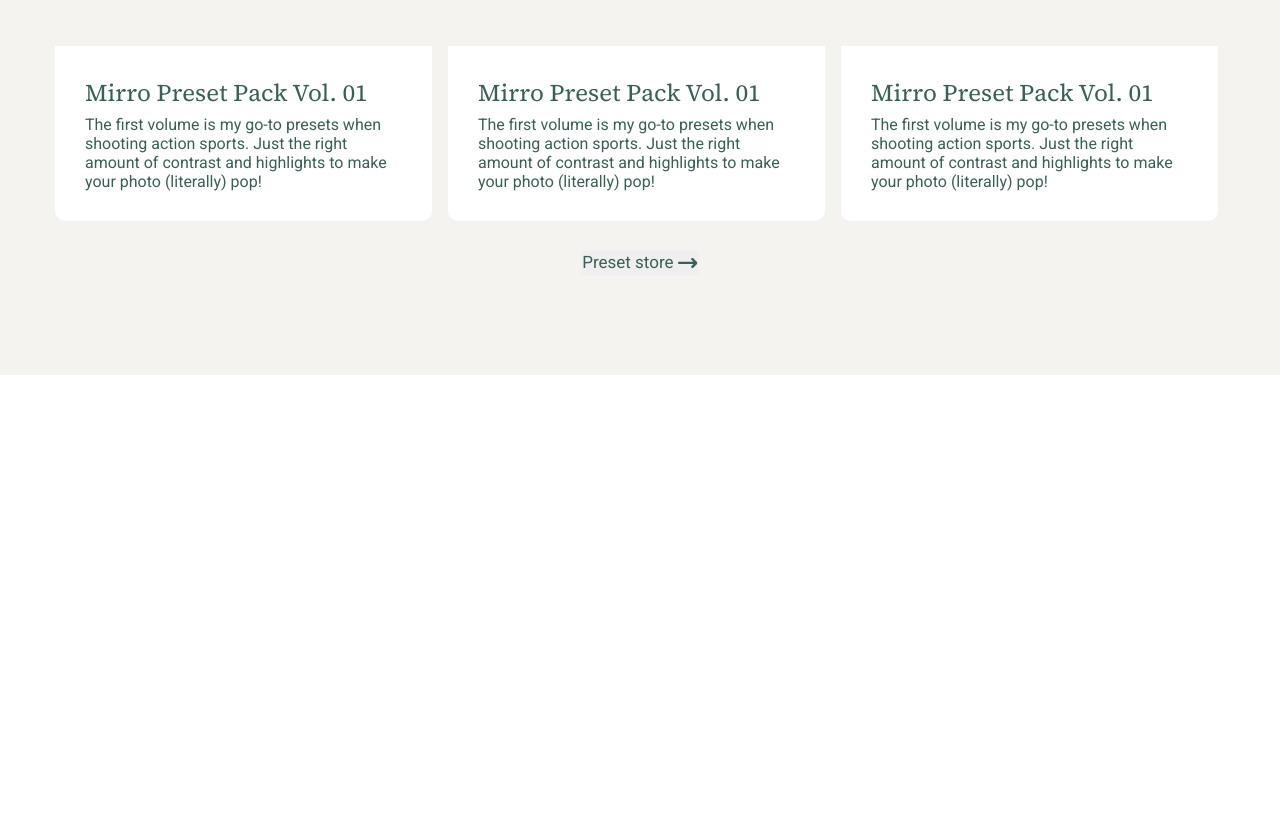
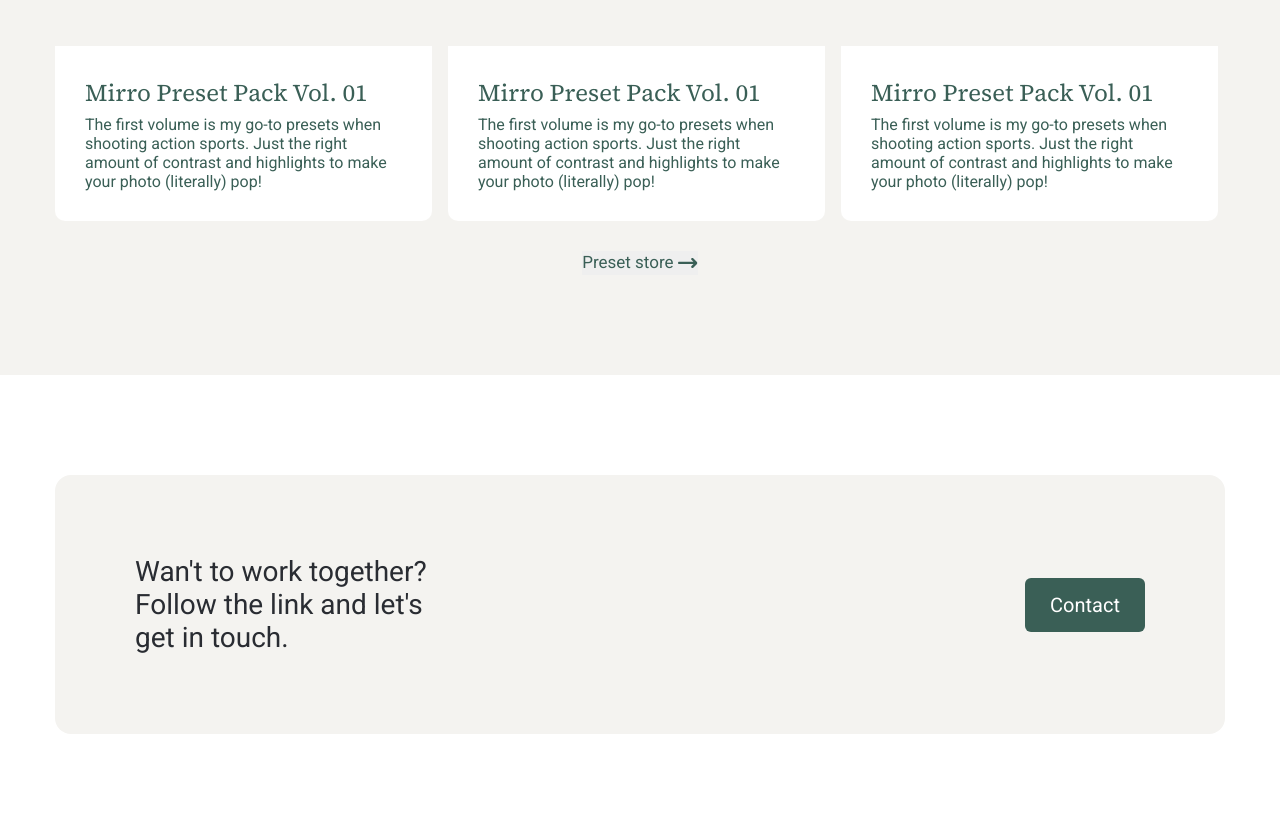
Before and after one commit to Hafis-bv/Mirro, a plain HTML site: page index.html in a window 1280 px wide. Shown: the part 2632-3466 px from the top of the page. Before the commit the page ends 3007 px from the top, so only its background shows below. Drawn offline with Linux system fonts and the light colour scheme.

Commit message:
Crate banner

```diff
--- a/index.html
+++ b/index.html
@@ -5,6 +5,7 @@
     <meta name="viewport" content="width=device-width, initial-scale=1.0" />
     <link rel="preconnect" href="https://fonts.googleapis.com" />
     <link rel="preconnect" href="https://fonts.gstatic.com" crossorigin />
+
     <link
       href="https://fonts.googleapis.com/css2?family=Source+Serif+4:ital,opsz,wght@0,8..60,200..900;1,8..60,200..900&display=swap"
       rel="stylesheet"
@@ -22,6 +23,7 @@
     <link rel="stylesheet" href="styles/hero.css" />
     <link rel="stylesheet" href="styles/services.css" />
     <link rel="stylesheet" href="styles/preset-store.css" />
+    <link rel="stylesheet" href="styles/banner.css" />
   </head>
   <body>
     <nav class="nav">
@@ -231,5 +233,15 @@
         </button>
       </div>
     </div>
+    <div class="banner">
+      <div class="container">
+        <div class="banner-wrapper">
+          <h1>
+            Wan't to work together? Follow the link and let's get in touch.
+          </h1>
+          <button>Contact</button>
+        </div>
+      </div>
+    </div>
   </body>
 </html>
--- /dev/null
+++ b/styles/banner.css
@@ -0,0 +1,36 @@
+.banner {
+  padding: 100px 0;
+}
+.banner-wrapper {
+  display: flex;
+  background-color: #f4f3f0;
+  border-radius: 16px;
+  padding: 80px;
+  justify-content: space-between;
+  align-items: center;
+}
+.banner-wrapper h1 {
+  font-weight: 400;
+  font-size: 28px;
+  line-height: 33px;
+  max-width: 313px;
+}
+.banner-wrapper button {
+  padding: 15px 25px;
+  background-color: var(--primary-color);
+  color: #fff;
+  border: none;
+  border-radius: 6px;
+  font-size: 20px;
+  font-weight: 400;
+}
+@media (max-width: 645px) {
+  .banner-wrapper {
+    flex-direction: column;
+    text-align: center;
+    gap: 16px;
+  }
+  .banner-wrapper h1 {
+    font-weight: 300;
+  }
+}
```
